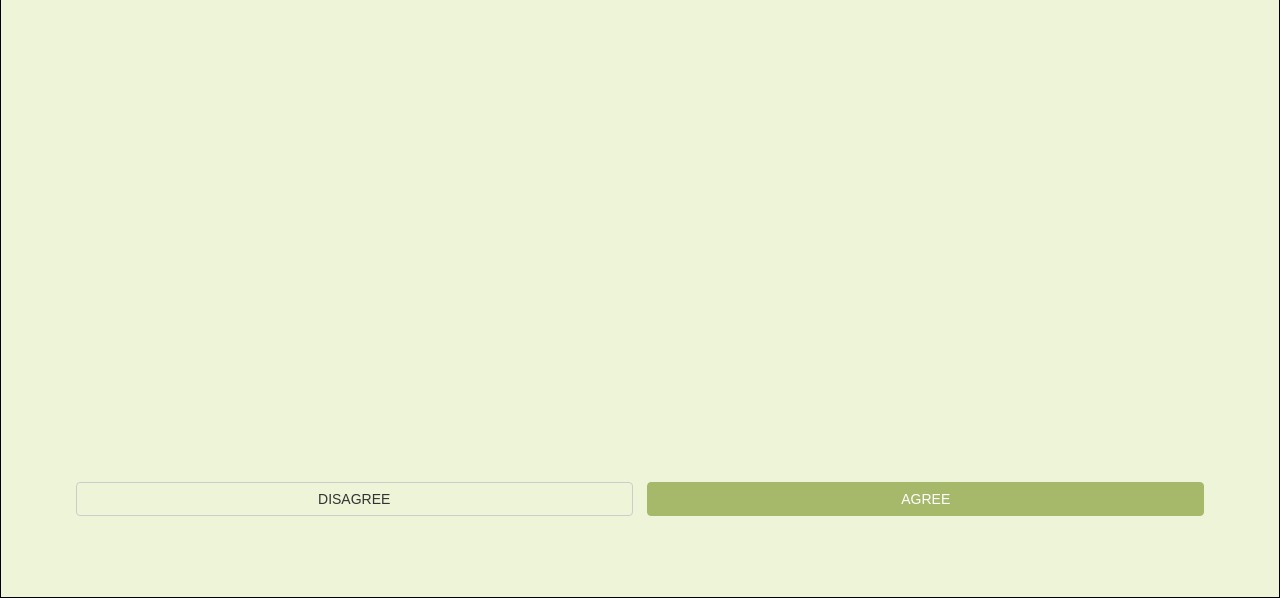
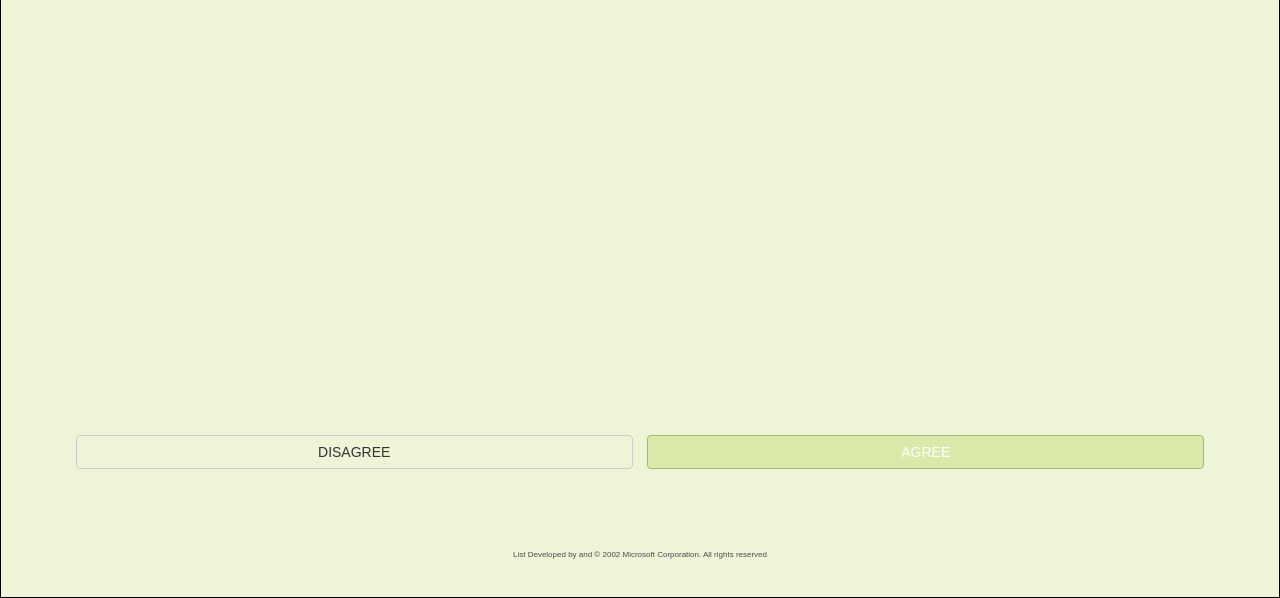
Before and after one commit to lloydiecarr/cardsort, a plain HTML site: page index.html in a window 1280 px wide. In both pictures the pointer is over the button "AGREE". Shown: the part 202-800 px from the top of the page. Drawn offline with Linux system fonts and the light colour scheme; a web font is replaced by a local one.

Commit message:
Added files via upload

```diff
--- a/index.html
+++ b/index.html
@@ -5,8 +5,6 @@
 <title>Product Reaction Cards</title>
 
 <script src="jquery-2.2.3.js"></script>
-<!-- <link rel="stylesheet" href="bootstrap.min.css" integrity="sha384-1q8mTJOASx8j1Au+a5WDVnPi2lkFfwwEAa8hDDdjZlpLegxhjVME1fgjWPGmkzs7" crossorigin="anonymous">
-<script src="bootstrap.min.js" integrity="sha384-0mSbJDEHialfmuBBQP6A4Qrprq5OVfW37PRR3j5ELqxss1yVqOtnepnHVP9aJ7xS" crossorigin="anonymous"></script> -->
 <link href='http://fonts.googleapis.com/css?family=Economica:700' rel='stylesheet' type='text/css'>
 <link href='https://fonts.googleapis.com/css?family=Palanquin:500' rel='stylesheet' type='text/css'>
 
@@ -28,6 +26,11 @@ html, body {
 	font-family: 'Economica', sans-serif;
 	font-size: 3em;
 	margin: 40% auto;
+}
+
+.finePrint {
+	font-size: 0.5em;
+	padding: 15px 0;
 }
 
 .wrapper {
@@ -86,6 +89,14 @@ hr {
     border-color: #a6b96b;
 }
 
+.btn-success:hover {
+    background-color: #dbeaab;
+}
+
+.btn-default:hover {
+    background-color: #fff;
+}
+
 </style>
 
 </head>
@@ -101,7 +112,9 @@ hr {
 	</div>
 	<div style="padding-top:45px">
 		<p id="chosen"></p>
+		<p class="finePrint">List Developed by and © 2002 Microsoft Corporation. All rights reserved</p>
 	</div>
+
 </div>
 </body>
 
```
